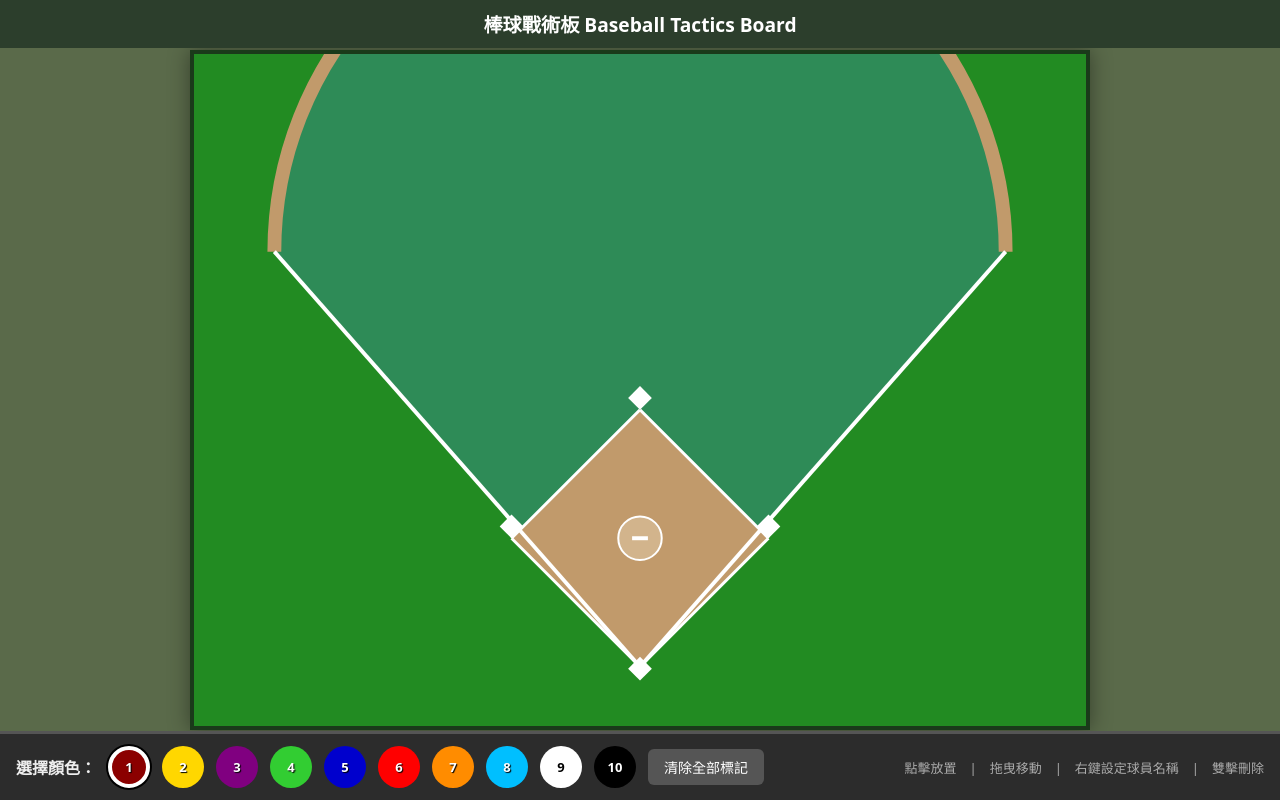
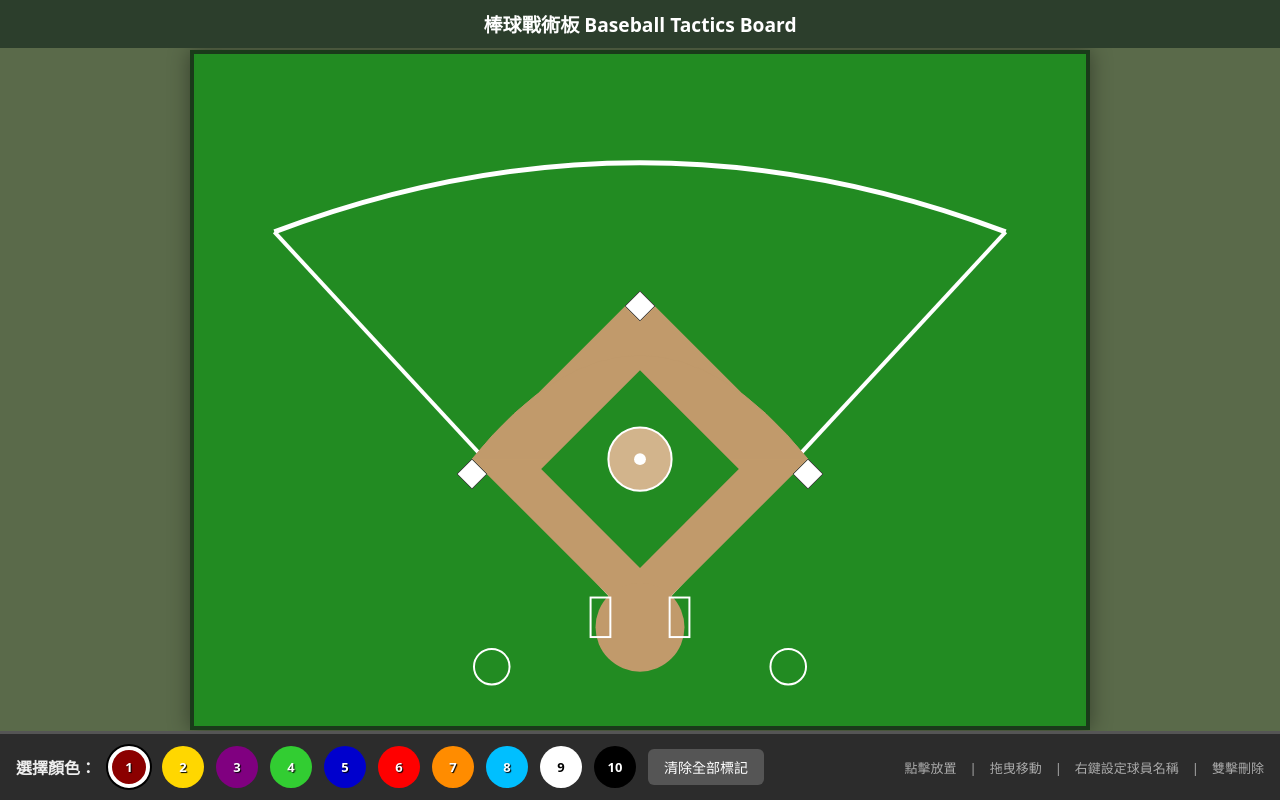
Before and after one commit to cses87241/baseball-tactics-board, a plain HTML site: page index.html in a window 1280 px wide. Drawn offline with Linux system fonts and the light colour scheme.

Commit message:
Revert to version after name font size increase (before field redesigns)

```diff
--- a/index.html
+++ b/index.html
@@ -135,29 +135,34 @@ button:hover { background: #777; }
 <div id="board-container">
   <div id="field">
     <svg width="100%" height="100%" viewBox="0 0 900 680" preserveAspectRatio="xMidYMid meet" style="position:absolute; top:0; left:0; pointer-events:none;">
-      <!-- Fan-shaped outfield grass -->
-      <path d="M450,620 L80,200 A370,370 0 0,1 820,200 Z" fill="#2e8b57"/>
-      <!-- Brown outer fence/border -->
-      <path d="M80,200 A370,370 0 0,1 820,200" stroke="#c19a6b" fill="none" stroke-width="14"/>
-      <!-- Dirt infield diamond -->
-      <polygon points="450,620 580,490 450,360 320,490" fill="#c19a6b"/>
-      <!-- Foul lines (white) -->
-      <line x1="450" y1="620" x2="80" y2="200" stroke="#ffffff" stroke-width="4"/>
-      <line x1="450" y1="620" x2="820" y2="200" stroke="#ffffff" stroke-width="4"/>
-      <!-- Base paths -->
-      <line x1="450" y1="620" x2="580" y2="490" stroke="#ffffff" stroke-width="3"/>
-      <line x1="580" y1="490" x2="450" y2="360" stroke="#ffffff" stroke-width="3"/>
-      <line x1="450" y1="360" x2="320" y2="490" stroke="#ffffff" stroke-width="3"/>
-      <line x1="320" y1="490" x2="450" y2="620" stroke="#ffffff" stroke-width="3"/>
-      <!-- Bases (white diamonds) -->
-      <polygon points="580,490 592,478 580,466 568,478" fill="#ffffff"/>
-      <polygon points="450,360 462,348 450,336 438,348" fill="#ffffff"/>
-      <polygon points="320,490 332,478 320,466 308,478" fill="#ffffff"/>
-      <!-- Home plate -->
-      <polygon points="450,610 462,622 450,634 438,622" fill="#ffffff"/>
+      <!-- Outfield grass -->
+      <rect width="900" height="680" fill="#228B22"/>
+      <!-- Foul lines -->
+      <line x1="450" y1="580" x2="80" y2="180" stroke="#ffffff" stroke-width="4"/>
+      <line x1="450" y1="580" x2="820" y2="180" stroke="#ffffff" stroke-width="4"/>
+      <!-- Outfield fence (curved) -->
+      <path d="M80,180 Q450,40 820,180" stroke="#ffffff" fill="none" stroke-width="5"/>
+      <!-- Infield dirt (diamond-ish with arc) -->
+      <path d="M450,580 L620,410 L450,240 L280,410 Z" fill="#C19A6B"/>
+      <path d="M280,410 Q450,200 620,410" fill="#C19A6B" stroke="#C19A6B"/>
+      <!-- Grass cut in infield (optional) -->
+      <path d="M450,520 L550,420 L450,320 L350,420 Z" fill="#228B22"/>
+      <!-- Bases -->
+      <polygon points="450,240 465,255 450,270 435,255" fill="#ffffff" stroke="#333" stroke-width="1"/> <!-- 2B -->
+      <polygon points="620,410 635,425 620,440 605,425" fill="#ffffff" stroke="#333" stroke-width="1"/> <!-- 1B -->
+      <polygon points="280,410 295,425 280,440 265,425" fill="#ffffff" stroke="#333" stroke-width="1"/> <!-- 3B -->
+      <polygon points="450,580 465,595 450,610 435,595" fill="#ffffff" stroke="#333" stroke-width="1"/> <!-- Home -->
       <!-- Pitcher's mound -->
-      <circle cx="450" cy="490" r="22" fill="#d2b48c" stroke="#ffffff" stroke-width="2"/>
-      <rect x="442" y="488" width="16" height="4" fill="#ffffff"/>
+      <circle cx="450" cy="410" r="32" fill="#D2B48C" stroke="#fff" stroke-width="2"/>
+      <circle cx="450" cy="410" r="6" fill="#ffffff"/>
+      <!-- Home plate area dirt -->
+      <circle cx="450" cy="580" r="45" fill="#C19A6B"/>
+      <!-- Batter boxes -->
+      <rect x="400" y="550" width="20" height="40" fill="none" stroke="#fff" stroke-width="2"/>
+      <rect x="480" y="550" width="20" height="40" fill="none" stroke="#fff" stroke-width="2"/>
+      <!-- On-deck circles -->
+      <circle cx="300" cy="620" r="18" fill="none" stroke="#fff" stroke-width="2"/>
+      <circle cx="600" cy="620" r="18" fill="none" stroke="#fff" stroke-width="2"/>
     </svg>
   </div>
 </div>
@@ -212,6 +217,7 @@ function placeMarker(x, y, color) {
   field.appendChild(marker);
   makeDraggable(marker);
 
+  // 右鍵設定球員名稱
   marker.addEventListener('contextmenu', (ev) => {
     ev.preventDefault();
     const current = marker.dataset.name || '';
@@ -225,6 +231,7 @@ function placeMarker(x, y, color) {
     }
   });
 
+  // 雙擊刪除
   marker.addEventListener('dblclick', (ev) => {
     ev.preventDefault();
     marker.remove();
@@ -236,7 +243,7 @@ function makeDraggable(el) {
   let offsetX = 0, offsetY = 0;
 
   el.addEventListener('pointerdown', (e) => {
-    if (e.button !== 0) return;
+    if (e.button !== 0) return; // 只處理左鍵
     isDragging = true;
     const rect = el.getBoundingClientRect();
     offsetX = e.clientX - rect.left;
```
